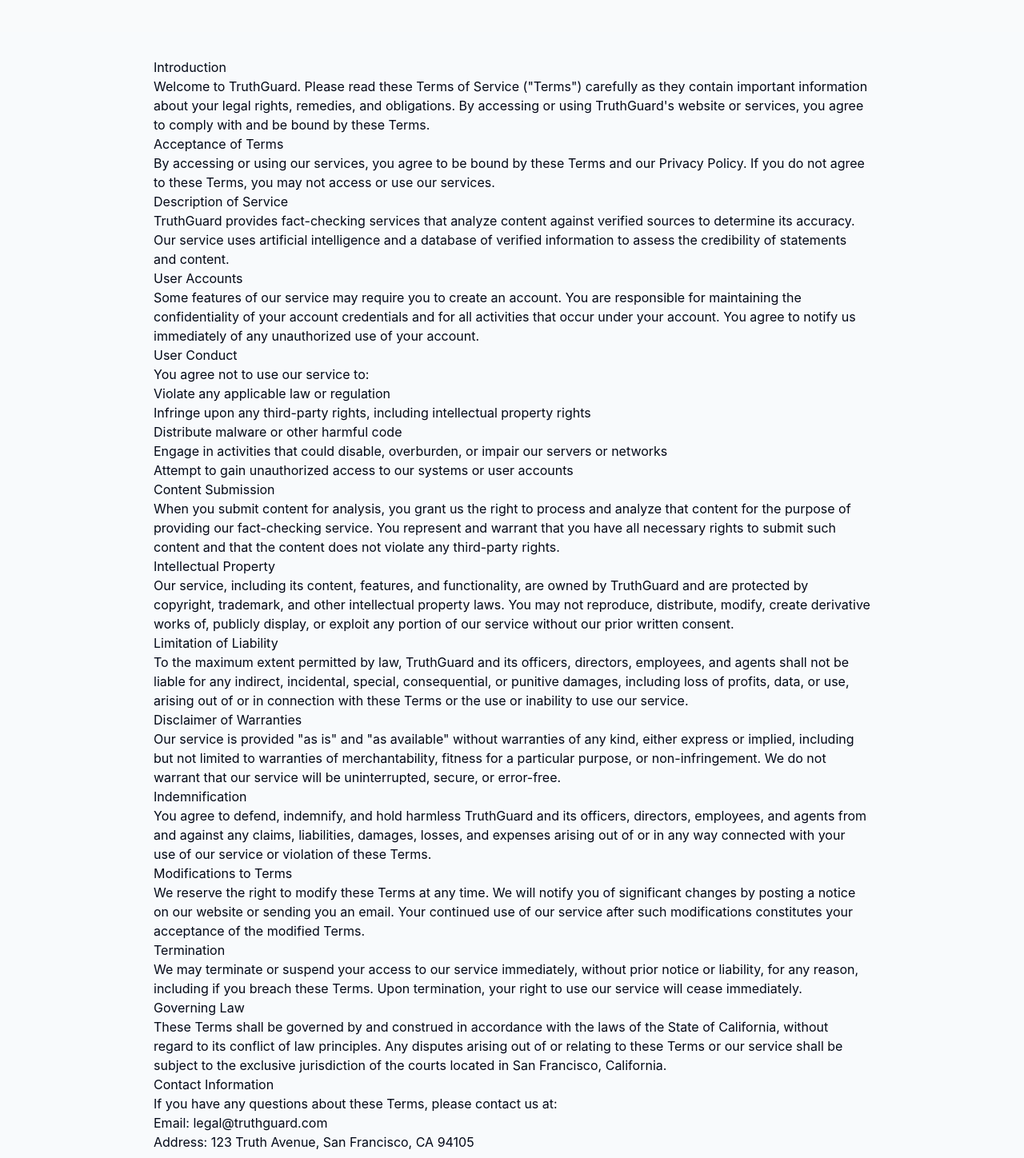
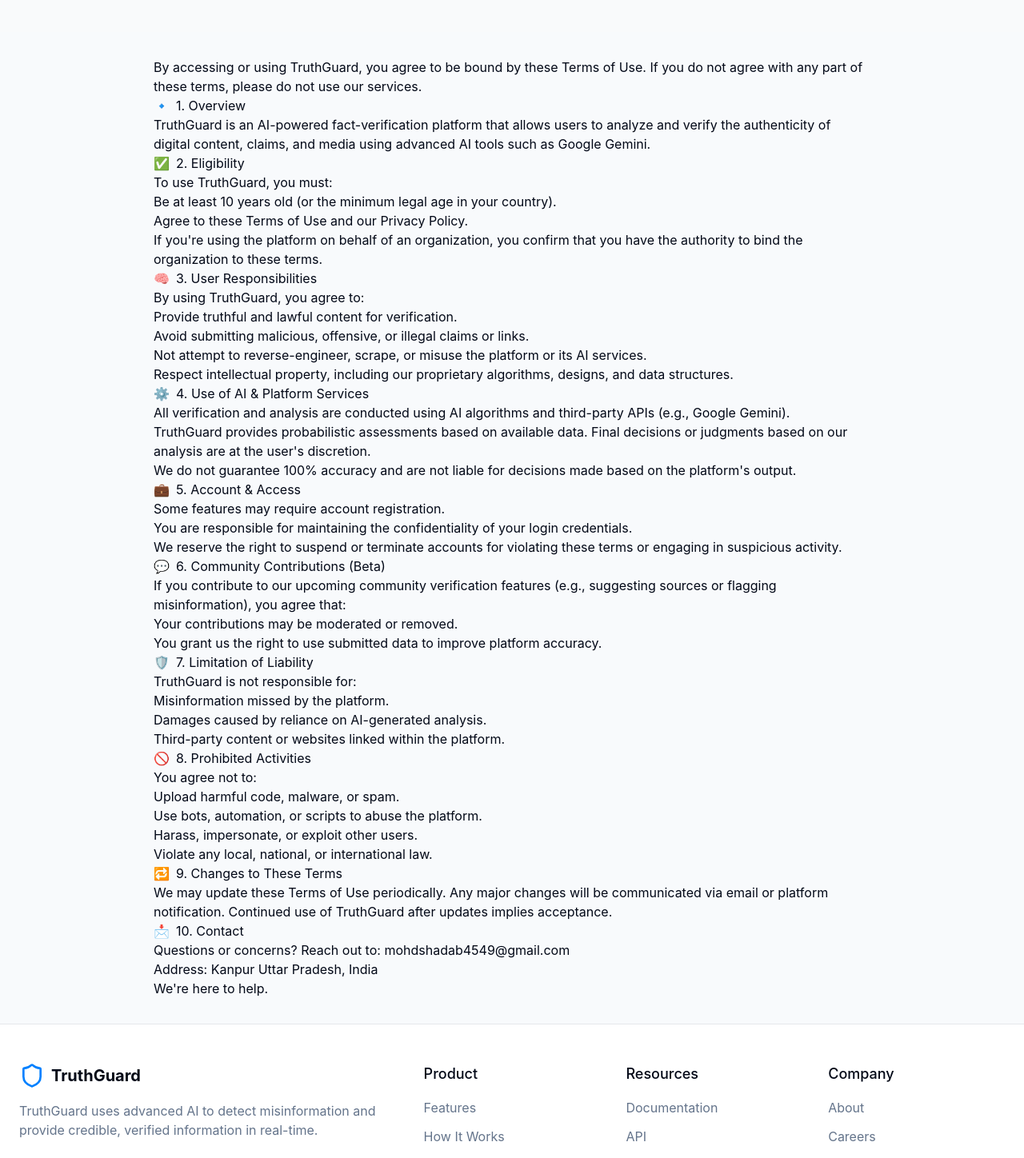
Before and after one commit to shadab80k/Truthguard, a React (Vite) app: page /terms in a window 1280 px wide. Shown: the part 360-1808 px from the top of the page at 80% size. Built offline with nearby package versions, Linux system fonts and the light colour scheme.

Commit message:
Refactor: Update Terms of Service to Terms of Use
Update the terms of service page with the new terms of use.

```diff
--- a/src/pages/Terms.tsx
+++ b/src/pages/Terms.tsx
@@ -20,9 +20,9 @@ const TermsPage = () => {
               <div className="flex justify-center mb-4">
                 <FileText className="h-12 w-12 text-primary" />
               </div>
-              <h1 className="text-4xl md:text-5xl font-bold mb-4">Terms of Service</h1>
+              <h1 className="text-4xl md:text-5xl font-bold mb-4">📜 Terms of Use – TruthGuard</h1>
               <p className="text-muted-foreground max-w-2xl mx-auto">
-                Last updated: April 1, 2025
+                Effective Date: 10 Apr 2025
               </p>
             </motion.div>
           </div>
@@ -36,83 +36,102 @@ const TermsPage = () => {
               transition={{ duration: 0.5 }}
               className="prose dark:prose-invert max-w-none"
             >
-              <h2>Introduction</h2>
               <p>
-                Welcome to TruthGuard. Please read these Terms of Service ("Terms") carefully as they contain important information about your legal rights, remedies, and obligations. By accessing or using TruthGuard's website or services, you agree to comply with and be bound by these Terms.
+                By accessing or using TruthGuard, you agree to be bound by these Terms of Use. If you do not agree with any part of these terms, please do not use our services.
               </p>
 
-              <h2>Acceptance of Terms</h2>
+              <h2 className="flex items-center gap-2">
+                <span>🔹</span> 1. Overview
+              </h2>
               <p>
-                By accessing or using our services, you agree to be bound by these Terms and our Privacy Policy. If you do not agree to these Terms, you may not access or use our services.
+                TruthGuard is an AI-powered fact-verification platform that allows users to analyze and verify the authenticity of digital content, claims, and media using advanced AI tools such as Google Gemini.
               </p>
 
-              <h2>Description of Service</h2>
+              <h2 className="flex items-center gap-2">
+                <span>✅</span> 2. Eligibility
+              </h2>
+              <p>To use TruthGuard, you must:</p>
+              <ul>
+                <li>Be at least 10 years old (or the minimum legal age in your country).</li>
+                <li>Agree to these Terms of Use and our Privacy Policy.</li>
+              </ul>
               <p>
-                TruthGuard provides fact-checking services that analyze content against verified sources to determine its accuracy. Our service uses artificial intelligence and a database of verified information to assess the credibility of statements and content.
+                If you're using the platform on behalf of an organization, you confirm that you have the authority to bind the organization to these terms.
               </p>
 
-              <h2>User Accounts</h2>
+              <h2 className="flex items-center gap-2">
+                <span>🧠</span> 3. User Responsibilities
+              </h2>
+              <p>By using TruthGuard, you agree to:</p>
+              <ul>
+                <li>Provide truthful and lawful content for verification.</li>
+                <li>Avoid submitting malicious, offensive, or illegal claims or links.</li>
+                <li>Not attempt to reverse-engineer, scrape, or misuse the platform or its AI services.</li>
+                <li>Respect intellectual property, including our proprietary algorithms, designs, and data structures.</li>
+              </ul>
+
+              <h2 className="flex items-center gap-2">
+                <span>⚙️</span> 4. Use of AI & Platform Services
+              </h2>
+              <ul>
+                <li>All verification and analysis are conducted using AI algorithms and third-party APIs (e.g., Google Gemini).</li>
+                <li>TruthGuard provides probabilistic assessments based on available data. Final decisions or judgments based on our analysis are at the user's discretion.</li>
+                <li>We do not guarantee 100% accuracy and are not liable for decisions made based on the platform's output.</li>
+              </ul>
+
+              <h2 className="flex items-center gap-2">
+                <span>💼</span> 5. Account & Access
+              </h2>
+              <ul>
+                <li>Some features may require account registration.</li>
+                <li>You are responsible for maintaining the confidentiality of your login credentials.</li>
+                <li>We reserve the right to suspend or terminate accounts for violating these terms or engaging in suspicious activity.</li>
+              </ul>
+
+              <h2 className="flex items-center gap-2">
+                <span>💬</span> 6. Community Contributions (Beta)
+              </h2>
+              <p>If you contribute to our upcoming community verification features (e.g., suggesting sources or flagging misinformation), you agree that:</p>
+              <ul>
+                <li>Your contributions may be moderated or removed.</li>
+                <li>You grant us the right to use submitted data to improve platform accuracy.</li>
+              </ul>
+
+              <h2 className="flex items-center gap-2">
+                <span>🛡️</span> 7. Limitation of Liability
+              </h2>
+              <p>TruthGuard is not responsible for:</p>
+              <ul>
+                <li>Misinformation missed by the platform.</li>
+                <li>Damages caused by reliance on AI-generated analysis.</li>
+                <li>Third-party content or websites linked within the platform.</li>
+              </ul>
+
+              <h2 className="flex items-center gap-2">
+                <span>🚫</span> 8. Prohibited Activities
+              </h2>
+              <p>You agree not to:</p>
+              <ul>
+                <li>Upload harmful code, malware, or spam.</li>
+                <li>Use bots, automation, or scripts to abuse the platform.</li>
+                <li>Harass, impersonate, or exploit other users.</li>
+                <li>Violate any local, national, or international law.</li>
+              </ul>
+
+              <h2 className="flex items-center gap-2">
+                <span>🔁</span> 9. Changes to These Terms
+              </h2>
               <p>
-                Some features of our service may require you to create an account. You are responsible for maintaining the confidentiality of your account credentials and for all activities that occur under your account. You agree to notify us immediately of any unauthorized use of your account.
+                We may update these Terms of Use periodically. Any major changes will be communicated via email or platform notification. Continued use of TruthGuard after updates implies acceptance.
               </p>
 
-              <h2>User Conduct</h2>
-              <p>You agree not to use our service to:</p>
-              <ul>
-                <li>Violate any applicable law or regulation</li>
-                <li>Infringe upon any third-party rights, including intellectual property rights</li>
-                <li>Distribute malware or other harmful code</li>
-                <li>Engage in activities that could disable, overburden, or impair our servers or networks</li>
-                <li>Attempt to gain unauthorized access to our systems or user accounts</li>
-              </ul>
-
-              <h2>Content Submission</h2>
+              <h2 className="flex items-center gap-2">
+                <span>📩</span> 10. Contact
+              </h2>
               <p>
-                When you submit content for analysis, you grant us the right to process and analyze that content for the purpose of providing our fact-checking service. You represent and warrant that you have all necessary rights to submit such content and that the content does not violate any third-party rights.
-              </p>
-
-              <h2>Intellectual Property</h2>
-              <p>
-                Our service, including its content, features, and functionality, are owned by TruthGuard and are protected by copyright, trademark, and other intellectual property laws. You may not reproduce, distribute, modify, create derivative works of, publicly display, or exploit any portion of our service without our prior written consent.
-              </p>
-
-              <h2>Limitation of Liability</h2>
-              <p>
-                To the maximum extent permitted by law, TruthGuard and its officers, directors, employees, and agents shall not be liable for any indirect, incidental, special, consequential, or punitive damages, including loss of profits, data, or use, arising out of or in connection with these Terms or the use or inability to use our service.
-              </p>
-
-              <h2>Disclaimer of Warranties</h2>
-              <p>
-                Our service is provided "as is" and "as available" without warranties of any kind, either express or implied, including but not limited to warranties of merchantability, fitness for a particular purpose, or non-infringement. We do not warrant that our service will be uninterrupted, secure, or error-free.
-              </p>
-
-              <h2>Indemnification</h2>
-              <p>
-                You agree to defend, indemnify, and hold harmless TruthGuard and its officers, directors, employees, and agents from and against any claims, liabilities, damages, losses, and expenses arising out of or in any way connected with your use of our service or violation of these Terms.
-              </p>
-
-              <h2>Modifications to Terms</h2>
-              <p>
-                We reserve the right to modify these Terms at any time. We will notify you of significant changes by posting a notice on our website or sending you an email. Your continued use of our service after such modifications constitutes your acceptance of the modified Terms.
-              </p>
-
-              <h2>Termination</h2>
-              <p>
-                We may terminate or suspend your access to our service immediately, without prior notice or liability, for any reason, including if you breach these Terms. Upon termination, your right to use our service will cease immediately.
-              </p>
-
-              <h2>Governing Law</h2>
-              <p>
-                These Terms shall be governed by and construed in accordance with the laws of the State of California, without regard to its conflict of law principles. Any disputes arising out of or relating to these Terms or our service shall be subject to the exclusive jurisdiction of the courts located in San Francisco, California.
-              </p>
-
-              <h2>Contact Information</h2>
-              <p>
-                If you have any questions about these Terms, please contact us at:
-              </p>
-              <p>
-                Email: legal@truthguard.com<br />
-                Address: 123 Truth Avenue, San Francisco, CA 94105
+                Questions or concerns? Reach out to: <a href="mailto:mohdshadab4549@gmail.com">mohdshadab4549@gmail.com</a><br />
+                Address: Kanpur Uttar Pradesh, India<br />
+                We're here to help.
               </p>
             </motion.div>
           </div>
```
